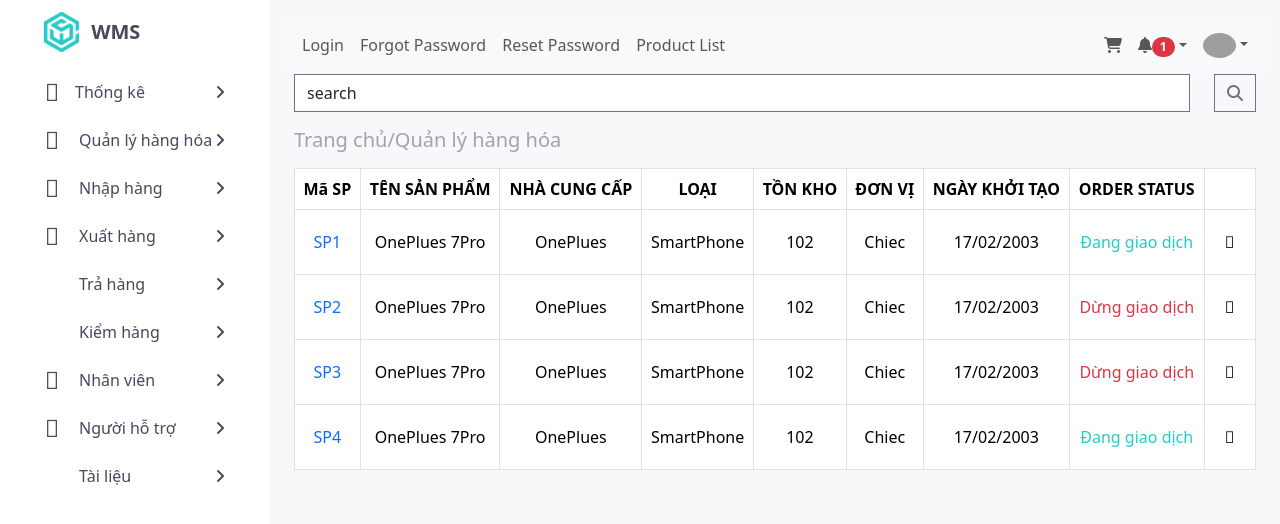
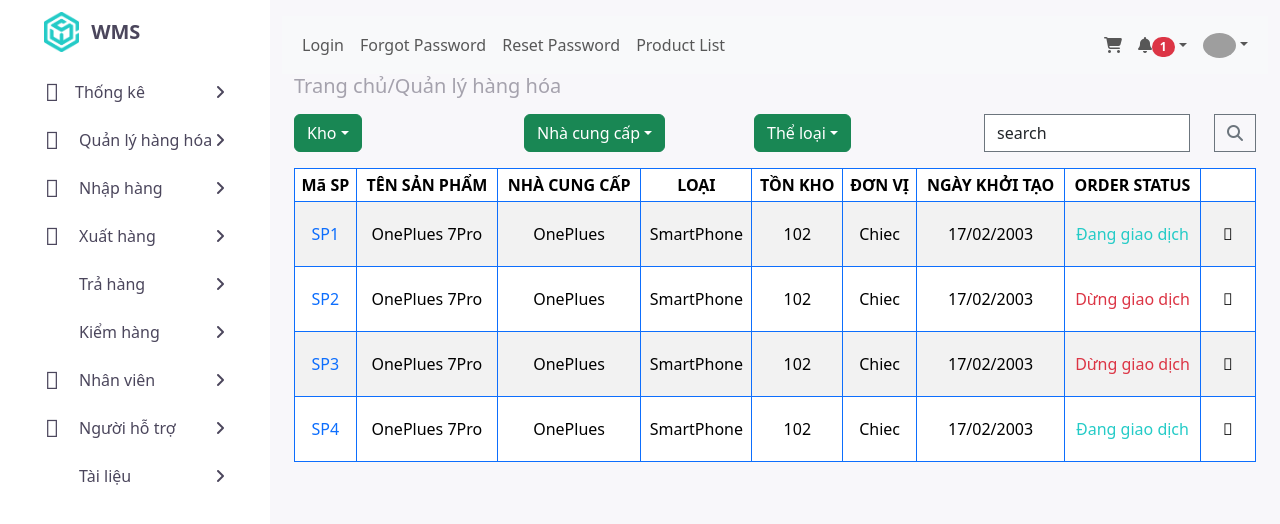
Before and after one commit to nghminh1404/WarehouseManagementSystem, a React (Create React App) app in the folder WarehouseManagement.Client/: page /ProductList in a window 1280 px wide. Shown: the top 524 px of the page. Built offline with nearby package versions, Linux system fonts and the light colour scheme; grey boxes are pictures that could not be loaded; some icons are missing.

Commit message:
FE_update Filter Product

```diff
--- a/WarehouseManagement.Client/src/views/product/ProductList.jsx
+++ b/WarehouseManagement.Client/src/views/product/ProductList.jsx
@@ -1,19 +1,47 @@
 import React from 'react';
-import { Table } from 'react-bootstrap';
+import { Table, DropdownButton, Dropdown } from 'react-bootstrap';
 
 function MyTable() {
     return (
         <div className="container">
             <div className="row justify-content-center">
                 <div className="col-sm-12">
-                    <div className="row no-gutters">
+
+                    <h5 style={{ color: '#a5a2ad' }}>
+                        Trang chủ/Quản lý hàng hóa
+                    </h5>
+                    <div className="row no-gutters my-3">
+                        <div className='col'>
+                            <DropdownButton title="Kho" variant="success">
+                                    <Dropdown.Item href="#">HTML</Dropdown.Item>
+                                    <Dropdown.Item href="#">CSS</Dropdown.Item>
+                                    <Dropdown.Item href="#">JavaScript</Dropdown.Item>
+                                </DropdownButton>
+                        </div>
                         <div className="col">
+
+                                <DropdownButton title="Nhà cung cấp" variant="success">
+                                    <Dropdown.Item href="#">HTML</Dropdown.Item>
+                                    <Dropdown.Item href="#">CSS</Dropdown.Item>
+                                    <Dropdown.Item href="#">JavaScript</Dropdown.Item>
+                                </DropdownButton>
+
+
+                        </div>
+                        <div className='col'>
+                            <DropdownButton title="Thể loại" variant="success">
+                                    <Dropdown.Item href="#">HTML</Dropdown.Item>
+                                    <Dropdown.Item href="#">CSS</Dropdown.Item>
+                                    <Dropdown.Item href="#">JavaScript</Dropdown.Item>
+                            </DropdownButton>
+                        </div>
+                        <div className='col'>
                             <input
-                                className="form-control border-secondary border-right-0 rounded-0"
-                                type="search"
-                                defaultValue="search"
-                                id="example-search-input4"
-                                readOnly={false}
+                                    className="form-control border-secondary border-right-0 rounded-0"
+                                    type="search"
+                                    defaultValue="search"
+                                    id="example-search-input4"
+                                    readOnly={false}
                             />
                         </div>
                         <div className="col-auto">
@@ -25,11 +53,8 @@
                             </button>
                         </div>
                     </div>
-                    <h5 className="my-3" style={{ color: '#a5a2ad' }}>
-                        Trang chủ/Quản lý hàng hóa
-                    </h5>
                     <div className="table-responsive ">
-                        <Table className="table text-center  table-bordered table-hover">
+                        <Table className="table text-center  table-bordered table-hover table-striped  border-primary table-sm">
                             <thead>
                                 <tr>
                                     <th className="align-middle   text-nowrap">Mã SP</th>
```
